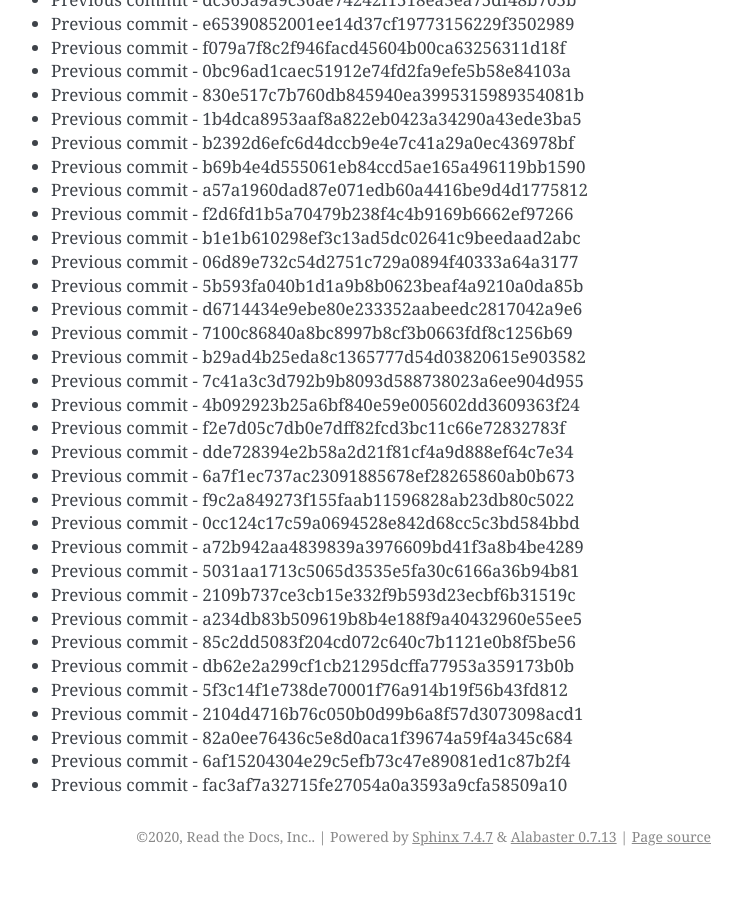
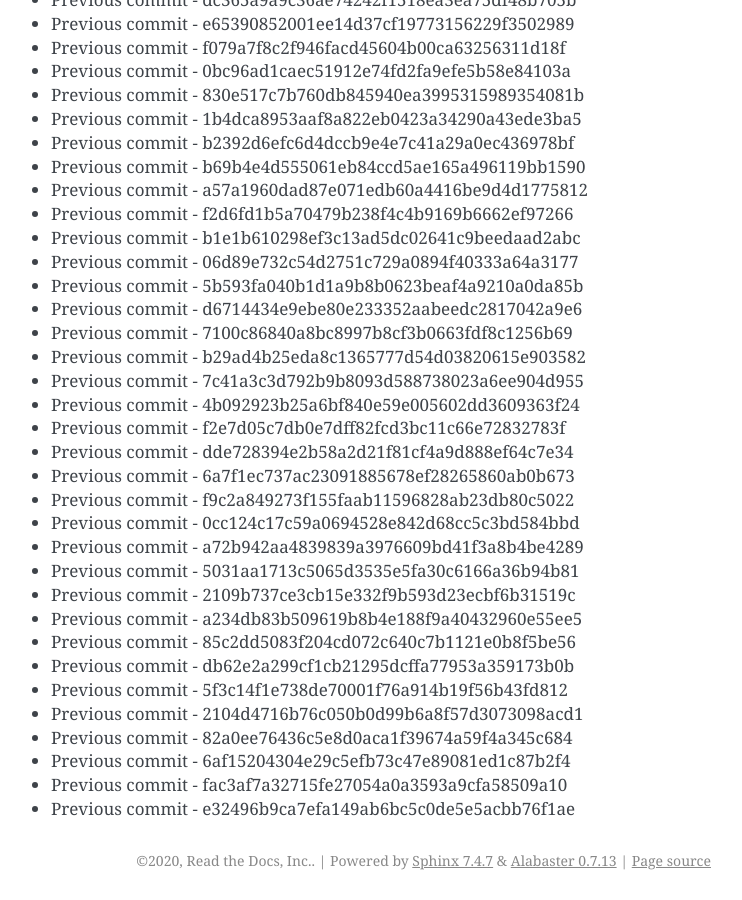
Before and after one commit to readthedocs/rtd-git-stresstest, a Sphinx documentation site: the page built from docs/updates.rst, in a window 1280 px wide and 900 px high, scrolled down 72070 px. Shown: the whole window, without its empty margins (399-1141 px from the left). Built offline with Sphinx 7.4.7, drawn with Linux system fonts in a browser that asks for light colours; before the commit the page ends 72946 px from its top, so only the background shows below that.

Commit message:
Generating commit from previous: e32496b9ca7efa149ab6bc5c0de5e5acbb76f1ae

```diff
--- a/docs/updates.rst
+++ b/docs/updates.rst
@@ -3060,3 +3060,4 @@ It can be tested for any performance characteristics.
 * Previous commit - 82a0ee76436c5e8d0aca1f39674a59f4a345c684
 * Previous commit - 6af15204304e29c5efb73c47e89081ed1c87b2f4
 * Previous commit - fac3af7a32715fe27054a0a3593a9cfa58509a10
+* Previous commit - e32496b9ca7efa149ab6bc5c0de5e5acbb76f1ae
```
